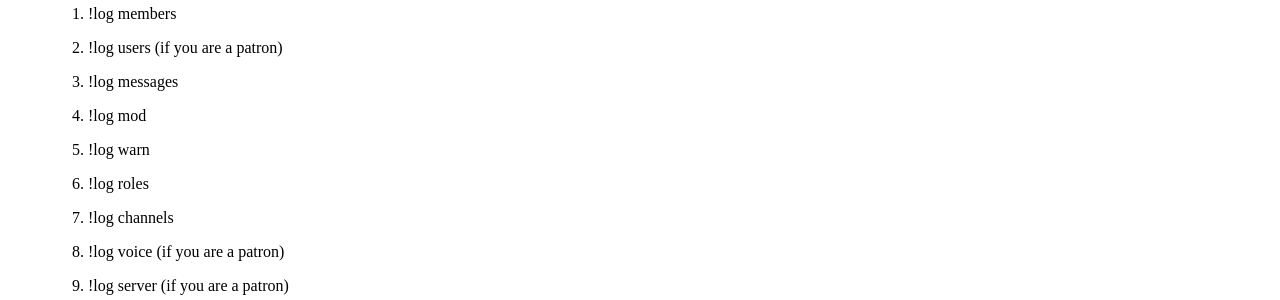
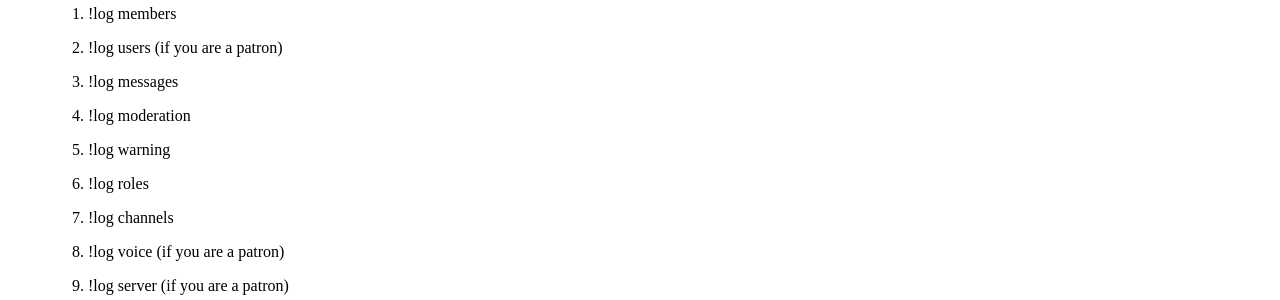
Before and after one commit to cycloptux/GiselleBot-Documentation, a Sphinx documentation site: the page built from docs/source/guides/administration.rst, in a window 1280 px wide and 900 px high, scrolled down 2313 px. Shown: the part 153-453 px from the top of the window. Built offline with Sphinx 7.4.7 and the Read the Docs theme 2.0.0, drawn with Linux system fonts in a browser that asks for light colours.

Commit message:
Fixed 2 commands.

```diff
--- a/docs/source/guides/administration.rst
+++ b/docs/source/guides/administration.rst
@@ -61,8 +61,8 @@ Here is one way to set up the logging for your server.
   a. |bot_prefix|\ log members
   b. |bot_prefix|\ log users (if you are a patron)
   c. |bot_prefix|\ log messages
-  d. |bot_prefix|\ log mod
-  e. |bot_prefix|\ log warn
+  d. |bot_prefix|\ log moderation
+  e. |bot_prefix|\ log warning
   f. |bot_prefix|\ log roles
   g. |bot_prefix|\ log channels
   h. |bot_prefix|\ log voice (if you are a patron)
```
